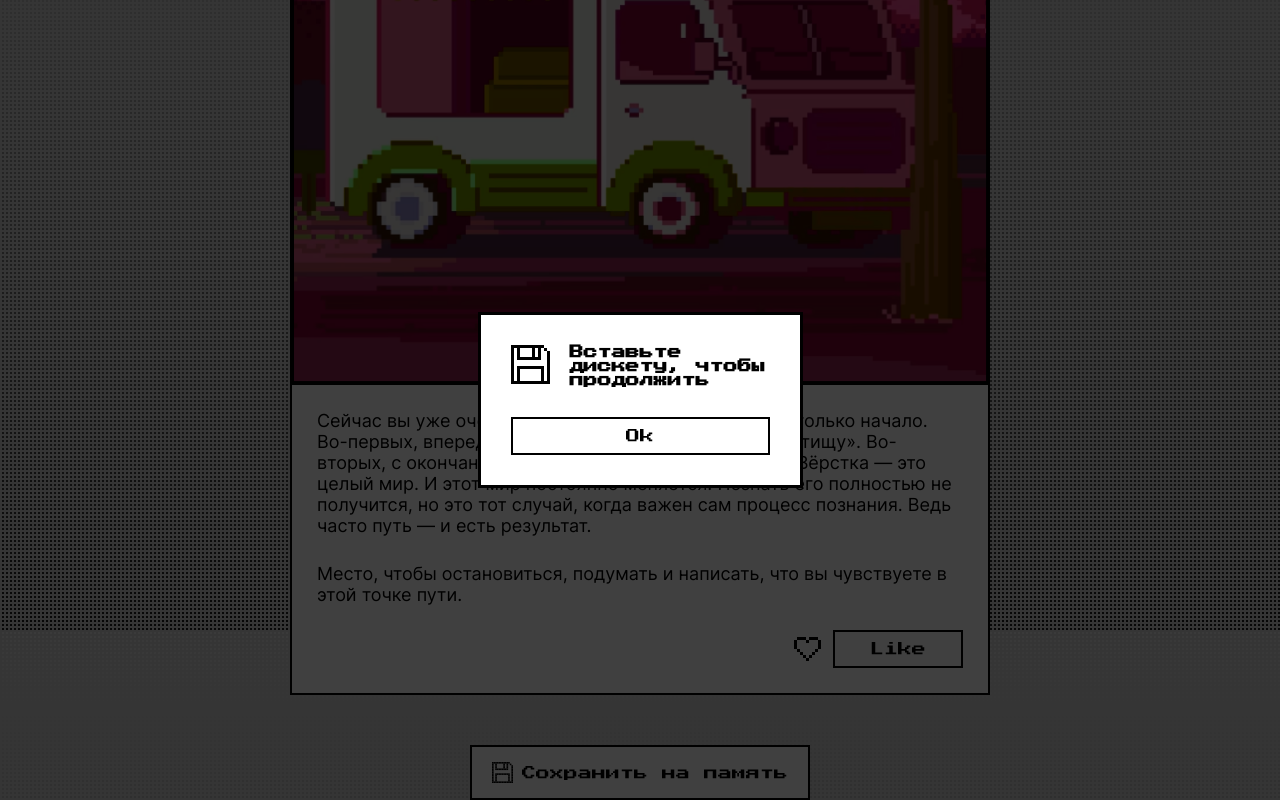
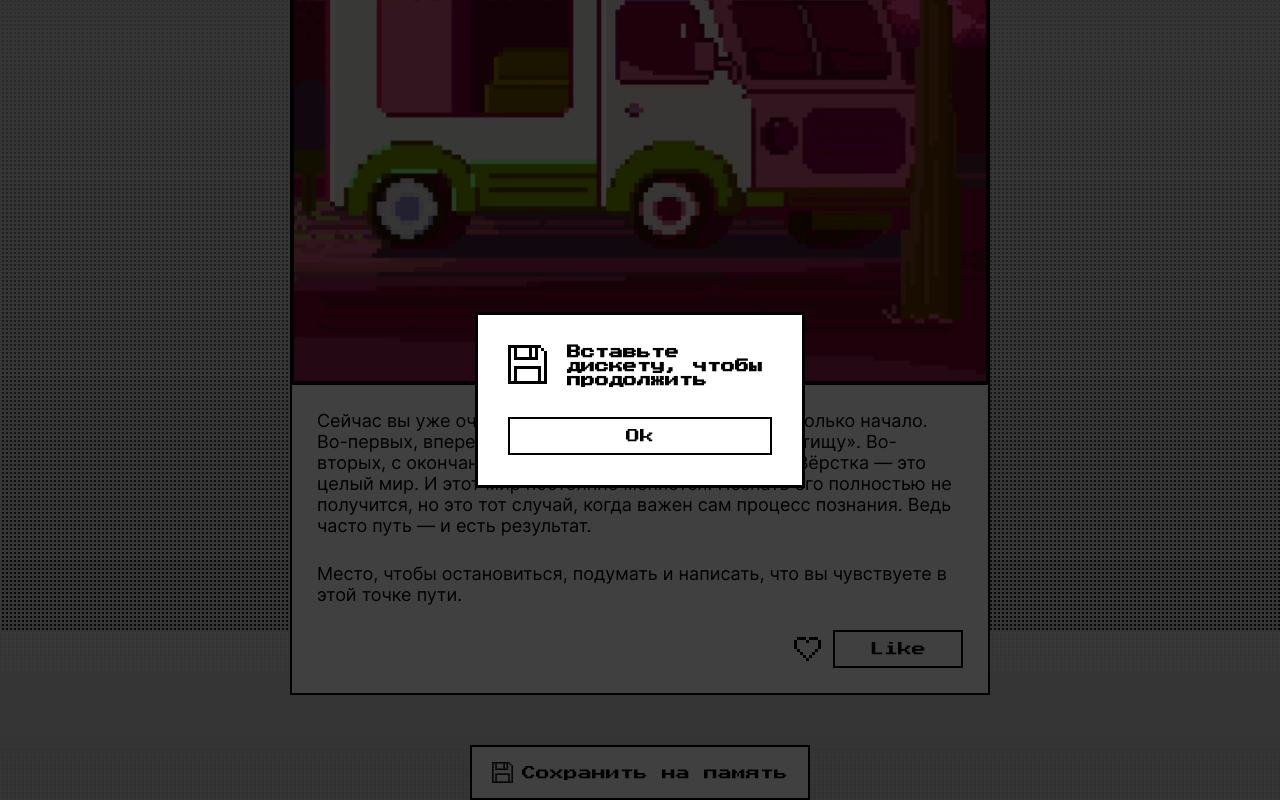
Before and after one commit to energizet/zakrivayuschiy-teg-f, a plain HTML site: page index.html in a window 1280 px wide. Both pictures are taken after a click on the button "Сохранить на память". Shown: the part 8168-8968 px from the top of the page. Drawn offline with Linux system fonts and the light colour scheme.

Commit message:
fix for check list

```diff
--- a/index.html
+++ b/index.html
@@ -3,13 +3,13 @@
 <head>
     <meta charset="UTF-8"/>
     <meta name="viewport" content="width=device-width, initial-scale=1.0"/>
+    <meta name="color-scheme" content="light dark">
     <title>Закрывающий тег</title>
     <link rel="icon" href="./svg/favicon.svg">
     <link rel="stylesheet" href="./fonts/fonts.css"/>
     <link rel="stylesheet" href="./styles/variables.css"/>
     <link rel="stylesheet" href="./styles/globals.css"/>
     <link rel="stylesheet" href="./styles/style.css"/>
-    <link rel="stylesheet" href="./styles/animations.css"/>
     <link rel="stylesheet" href="./styles/themes.css"/>
     <script src="./scripts/set-theme.js"></script>
 </head>
--- a/styles/style.css
+++ b/styles/style.css
@@ -33,6 +33,7 @@
     background-attachment: fixed;
     color: var(--alt-color);
     font-size: 18px;
+    fill: var(--alt-color);
 }
 
 .header {
@@ -351,10 +352,6 @@
     z-index: 1;
 }
 
-.main__save-icon > use {
-    color: var(--alt-color);
-}
-
 @media (width <= 375px) {
     .main__save {
         flex-direction: column;
@@ -367,12 +364,17 @@
     }
 }
 
+#dialog-id {
+    background: var(--main-color);
+    color: inherit;
+}
+
 #dialog-id::backdrop {
     background-color: rgb(0 0 0 / 75%);
 }
 
 #dialog-id[open] {
-    max-inline-size: 325px;
+    max-inline-size: 330px;
     display: flex;
     flex-direction: column;
     gap: 30px;
```
